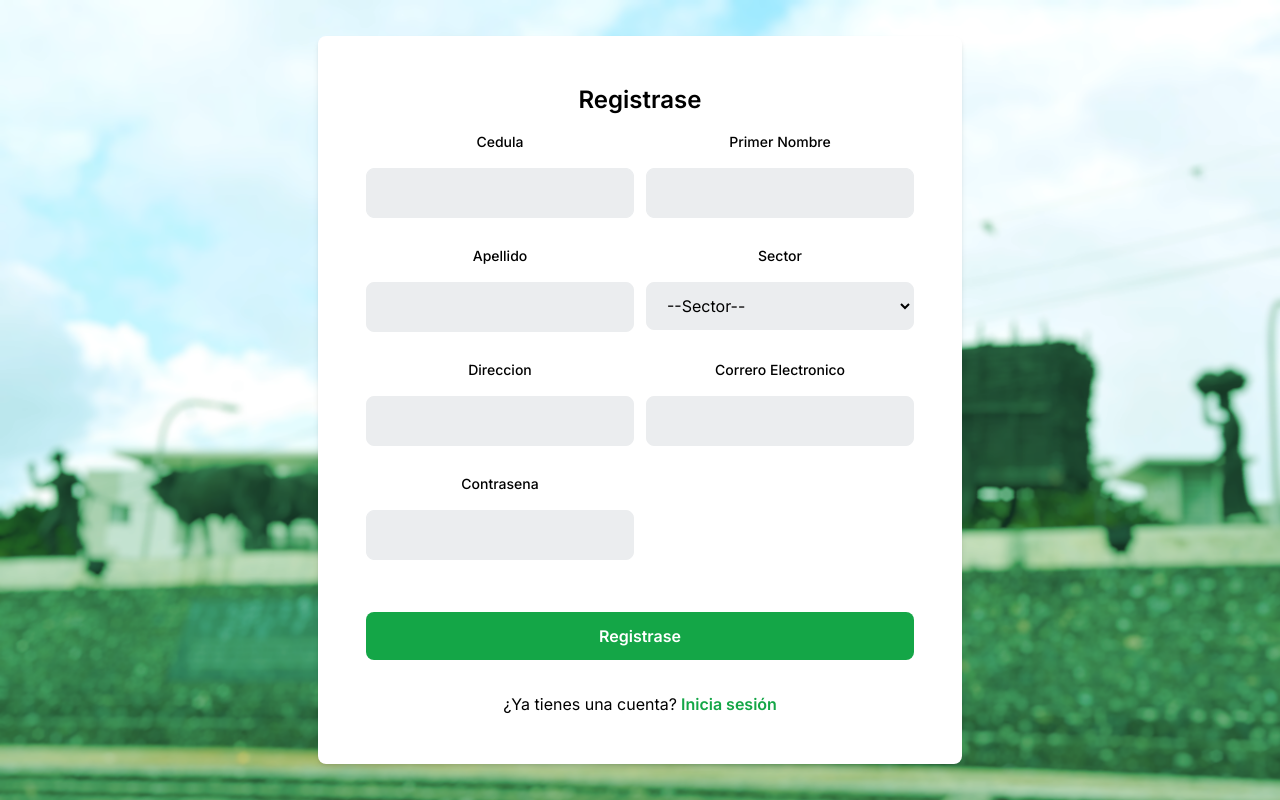
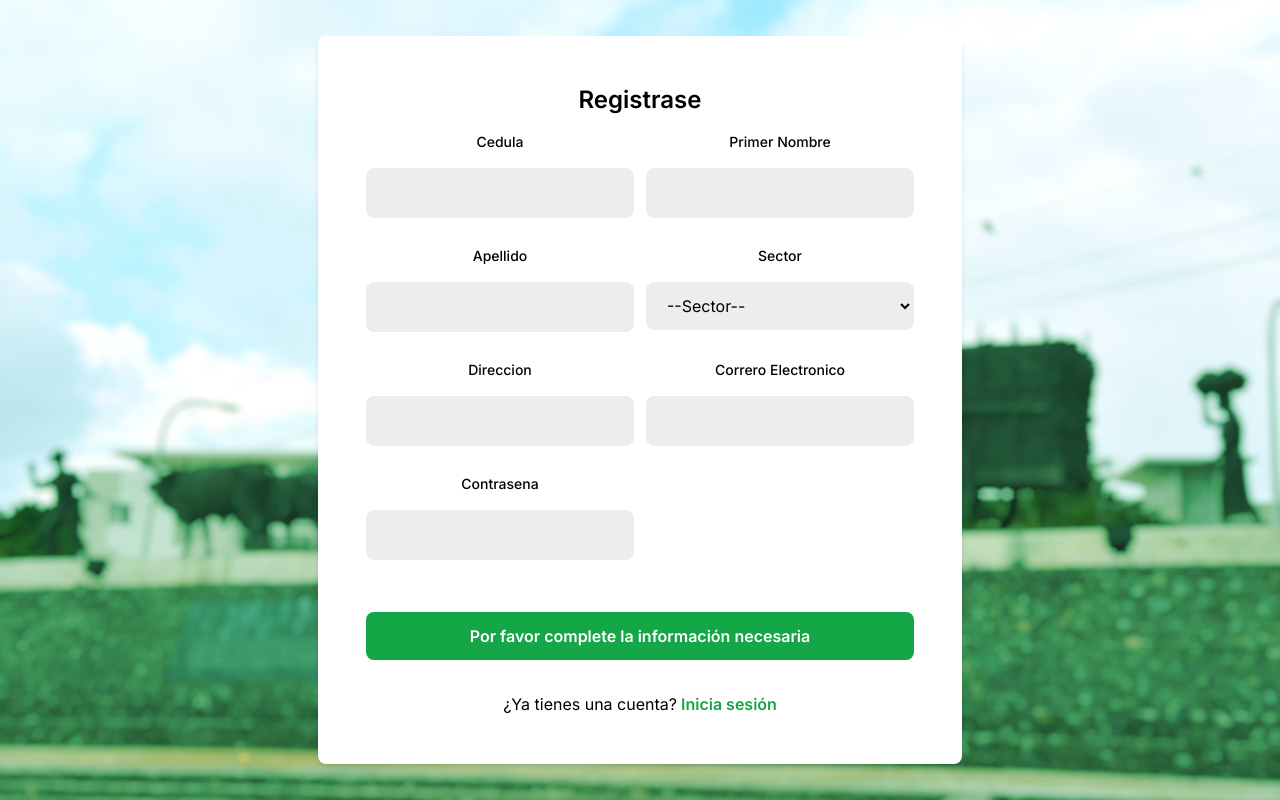
Before and after one commit to Ivan-s-Development-Team/SDEngage, a Next.js app: page /signup in a window 1280 px wide. Built offline with nearby package versions, Linux system fonts and the light colour scheme.

Commit message:
Added loading functionality to register

```diff
--- a/src/app/globals.css
+++ b/src/app/globals.css
@@ -16,3 +16,9 @@ body {
   justify-content: center;
   backdrop-filter: blur(5px);
 }
+
+input::-webkit-outer-spin-button,
+input::-webkit-inner-spin-button {
+  -webkit-appearance: none;
+  margin: 0;
+}
--- a/src/app/signup/page.tsx
+++ b/src/app/signup/page.tsx
@@ -59,7 +59,7 @@ export default function SignupPage() {
           {/* Registration Form */}
           <div className="w-full max-w-fit p-6 bg-white shadow-md rounded-lg overflow-hidden">
            <div className="p-6">
-            <h2 className="text-2xl font-semibold mb-4">Registrase</h2>
+            <h2 className="text-2xl font-semibold mb-4">{loading ? "Procesando" : "Registrase"}</h2>
             <div className="grid grid-cols-2 gap-3">
               <div className="mb-4">
                 <label htmlFor="Cedula" className="block mb-2 text-sm font-medium">
@@ -176,7 +176,7 @@ export default function SignupPage() {
                   type="submit"
                   className="w-full block bg-[#14A647]  hover:bg-[#0A732F] px-4 py-3 mt-6 rounded-lg font-semibold text-white focus:bg-blue-400 focus:outline-none"
                 >
-                  Registrase
+                  {buttonDisabled ? "Por favor complete la información necesaria" : "Registrarse"}
                 </button>
                 <p className='mt-8'>
                   ¿Ya tienes una cuenta?
```
